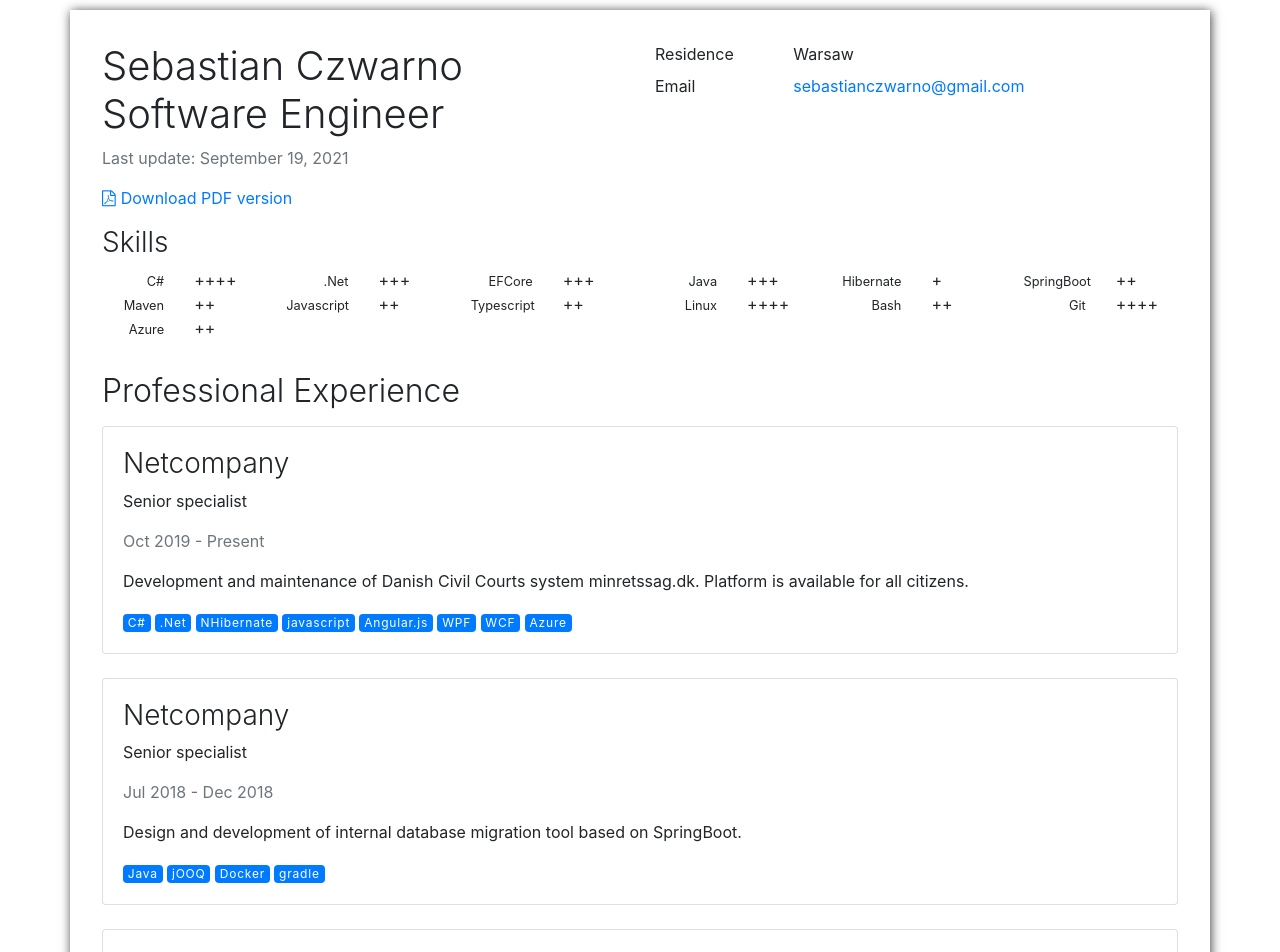
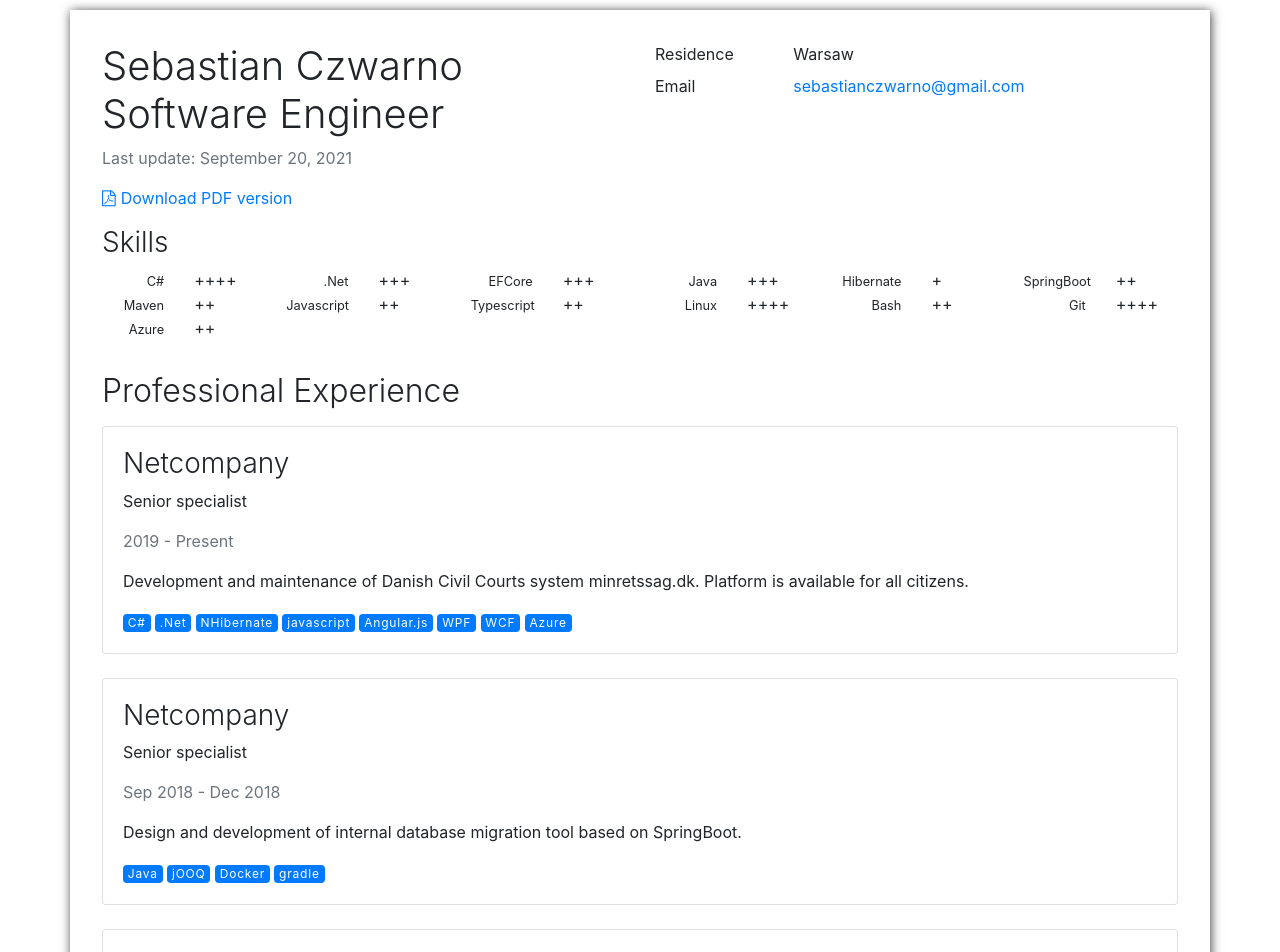
Before and after one commit to sebastianczwarno/cv, a plain HTML site: page index.html in a window 1280 px wide. Shown: the top 952 px of the page. Drawn offline with nearby package versions, Linux system fonts and the light colour scheme.

Commit message:
Deploying to gh-pages from  @ ffa515e394572fb1577ec6fd914d99d9b423e010 🚀

```diff
--- a/index.html
+++ b/index.html
@@ -18,7 +18,7 @@
             <div class="col-md-6 col-print-6">
                 <h1>Sebastian Czwarno<br />Software Engineer</h1>
                 <p>
-                    <time datetime="" class="text-muted">Last update: September 19, 2021</time>
+                    <time datetime="" class="text-muted">Last update: September 20, 2021</time>
                 </p>
                 <p>
                     <span class="screen"><a href="sebastian-czwarno.software-engineer.pdf"><i class="fa fa-file-pdf-o"
@@ -124,7 +124,7 @@
             <div class="card-body">
                 <h3>Netcompany</h3>
                 <p>Senior specialist</p>
-                <p class="text-muted">Oct 2019 - Present</p>
+                <p class="text-muted">2019 - Present</p>
 
                 <p>Development and maintenance of Danish Civil Courts system minretssag.dk. Platform is available for all citizens.</p>
 
@@ -144,7 +144,7 @@
             <div class="card-body">
                 <h3>Netcompany</h3>
                 <p>Senior specialist</p>
-                <p class="text-muted">Jul 2018 - Dec 2018</p>
+                <p class="text-muted">Sep 2018 - Dec 2018</p>
 
                 <p>Design and development of internal database migration tool based on SpringBoot.</p>
 
```
Also changed, not shown: 1 other file.
